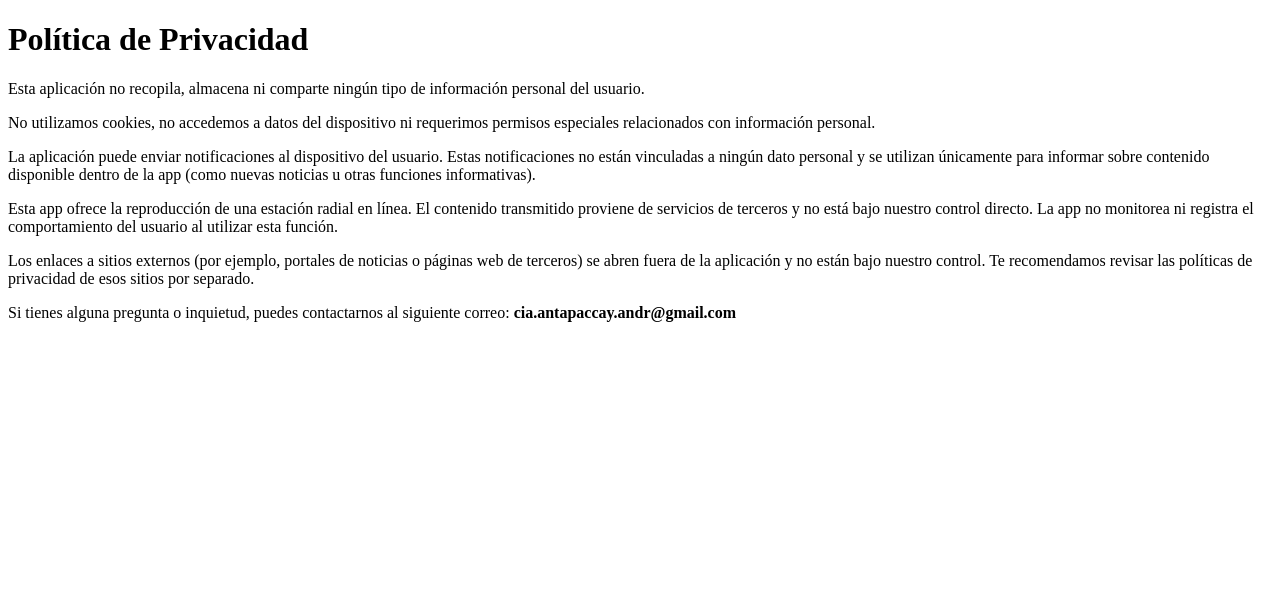
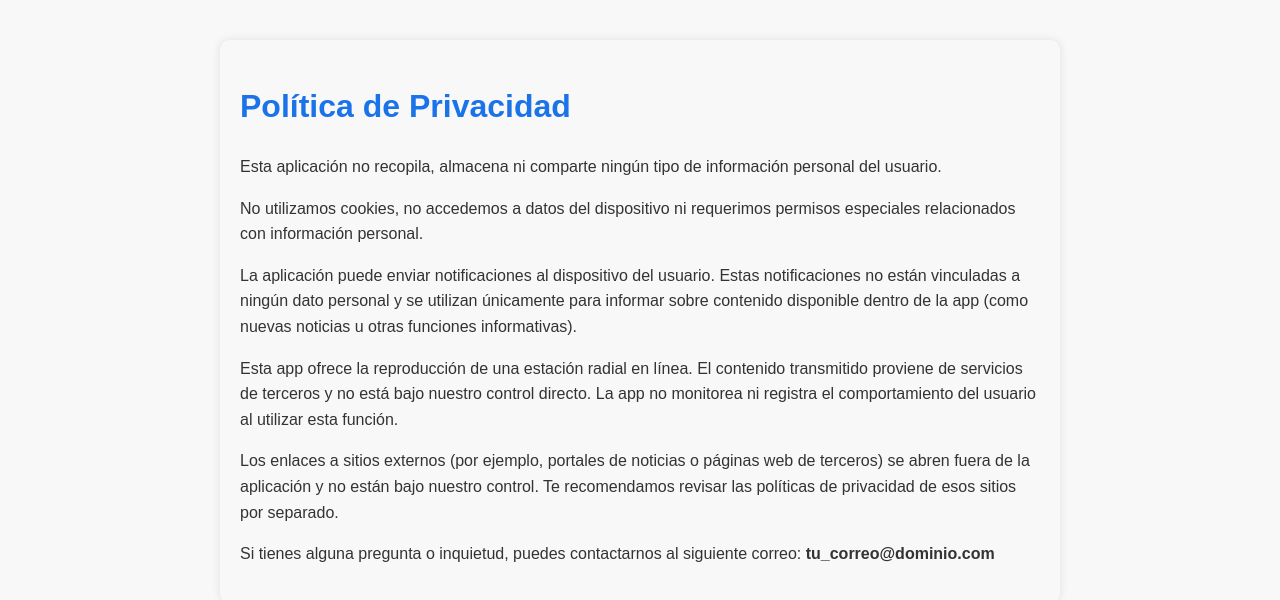
Before and after one commit to e1len-code/antapaccaynews.privacypolicy, a plain HTML site: page index.html in a window 1280 px wide. Drawn offline with Linux system fonts and the light colour scheme.

Commit message:
Update and rename main.html to index.html

```diff
--- a/main.html
+++ b/index.html
@@ -3,6 +3,22 @@
 <head>
     <meta charset="UTF-8">
     <title>Política de Privacidad</title>
+    <style>
+        body {
+            font-family: Arial, sans-serif;
+            max-width: 800px;
+            margin: 40px auto;
+            padding: 20px;
+            line-height: 1.6;
+            background-color: #f8f8f8;
+            color: #333;
+            border-radius: 10px;
+            box-shadow: 0 0 10px rgba(0,0,0,0.1);
+        }
+        h1 {
+            color: #1a73e8;
+        }
+    </style>
 </head>
 <body>
     <h1>Política de Privacidad</h1>
@@ -11,6 +27,6 @@
     <p>La aplicación puede enviar notificaciones al dispositivo del usuario. Estas notificaciones no están vinculadas a ningún dato personal y se utilizan únicamente para informar sobre contenido disponible dentro de la app (como nuevas noticias u otras funciones informativas).</p>
     <p>Esta app ofrece la reproducción de una estación radial en línea. El contenido transmitido proviene de servicios de terceros y no está bajo nuestro control directo. La app no monitorea ni registra el comportamiento del usuario al utilizar esta función.</p>
     <p>Los enlaces a sitios externos (por ejemplo, portales de noticias o páginas web de terceros) se abren fuera de la aplicación y no están bajo nuestro control. Te recomendamos revisar las políticas de privacidad de esos sitios por separado.</p>
-    <p>Si tienes alguna pregunta o inquietud, puedes contactarnos al siguiente correo: <strong>cia.antapaccay.andr@gmail.com</strong></p>
+    <p>Si tienes alguna pregunta o inquietud, puedes contactarnos al siguiente correo: <strong>tu_correo@dominio.com</strong></p>
 </body>
 </html>
```
